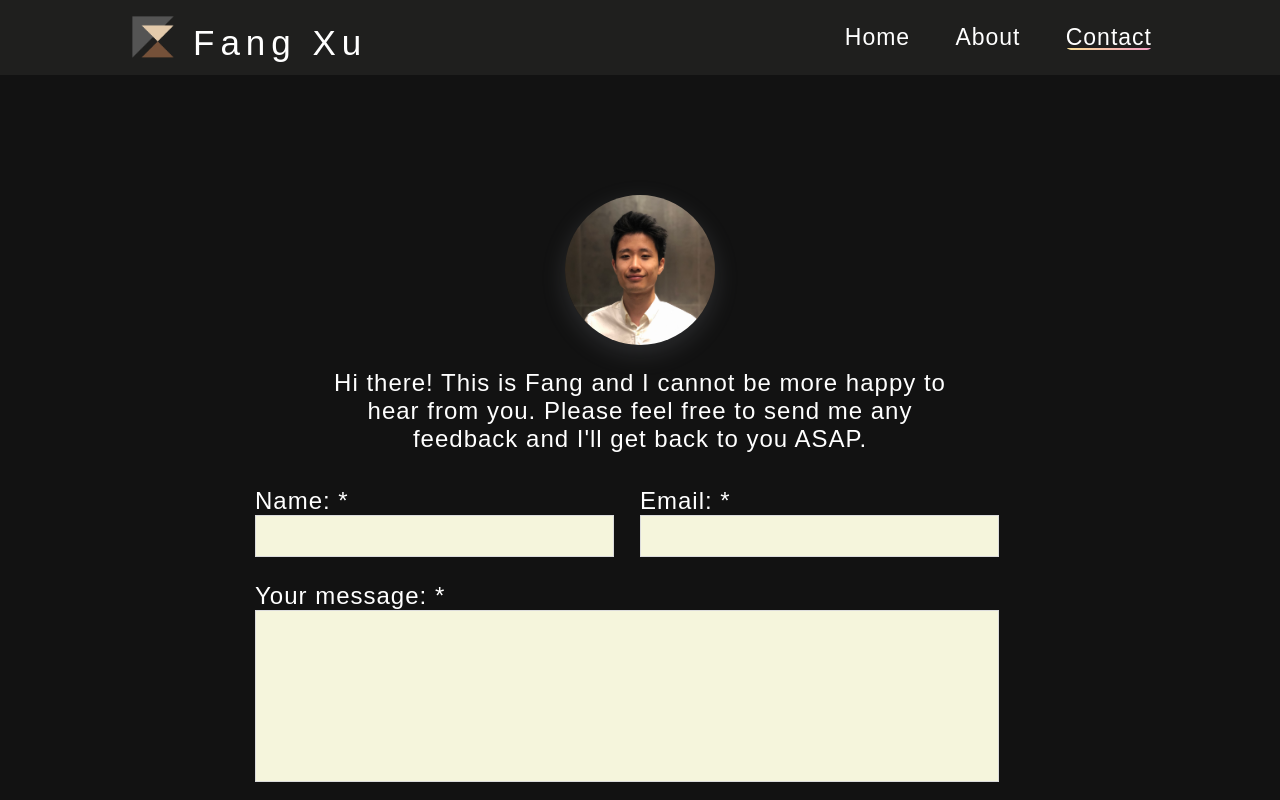
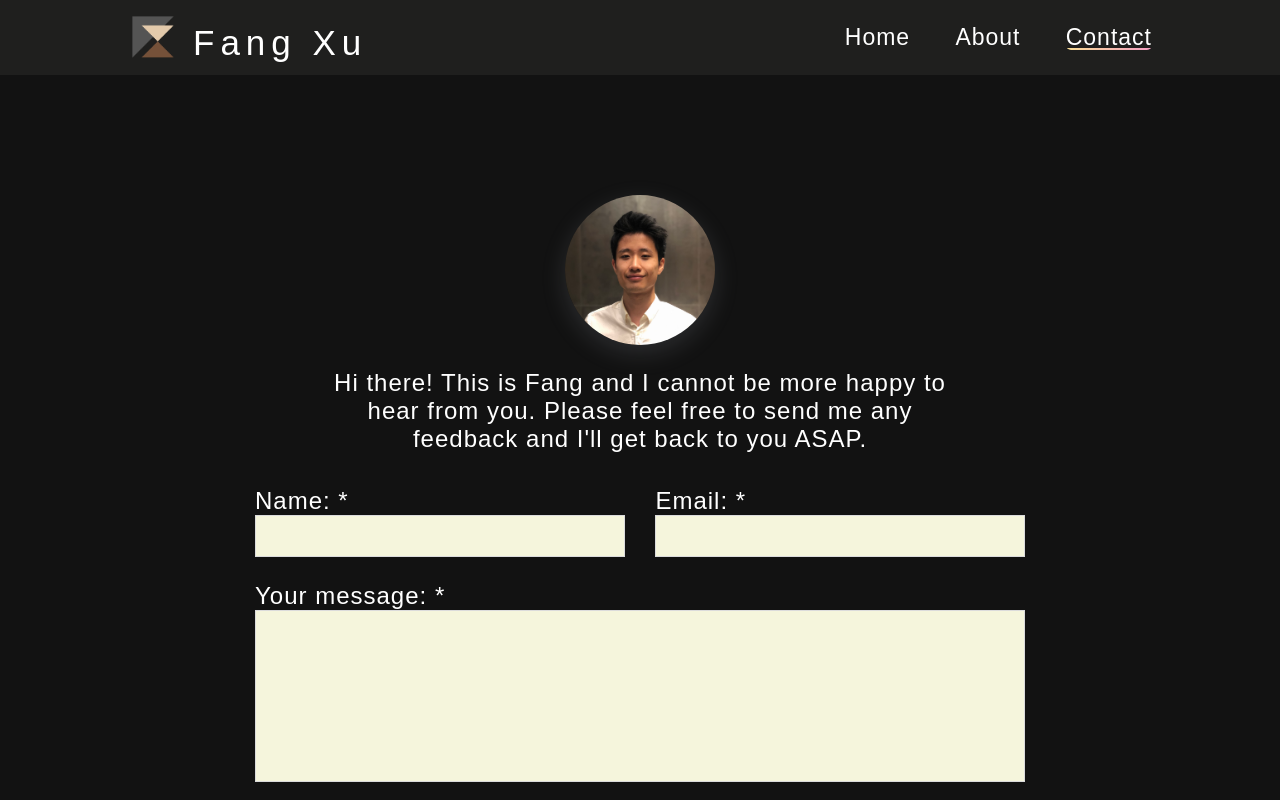
Before and after one commit to tjxufang/tjxufang.github.io, a React (Create React App) app: page /contact in a window 1280 px wide. Shown: the top 800 px of the page. Built offline with nearby package versions, Linux system fonts and the light colour scheme; a web font is replaced by a local one.

Commit message:
fixed form margin

```diff
--- a/src/Components/Forms/ContactForm.scss
+++ b/src/Components/Forms/ContactForm.scss
@@ -10,13 +10,19 @@
         text-align: center;
       }
     }
+    .basic-contact{
+      .field{
+        width: 48%;
+        margin: 10px 0 15px 0;
+      }
+    }
     .field{
       width: 100%;
       margin: 10px auto 15px;
       position: relative;
       input{
         border: 1px solid #DBDBDB;
-        width: 90%;
+        width: calc(100% - 12px);
         height: 40px;
         font-size: 20px;
         padding: 0 5px;
@@ -32,7 +38,7 @@
         padding: 5px;
         resize: none;
         outline: none;
-        width: 95%;
+        //width: 95%;
         //margin: auto;
       }
       .error-message{
@@ -48,15 +54,15 @@
 @media only screen and (max-width: 550px) {
   .contact-form-container{
     .contact-form{
+      .basic-contact{
+        flex-direction: column;
+        .field{
+          width: 100%;
+        }
+      }
       .field{
         margin-top: 10px;
-        input{
-          width: 95%;
-        }
       }
     }
   }
-  .basic-contact{
-    flex-direction: column;
-  }
 }
```
